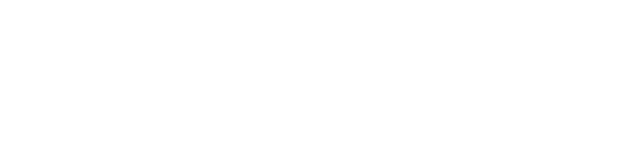
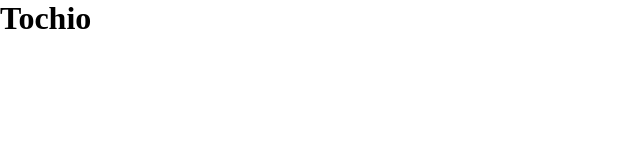
Before and after one commit to Tochio12/challenge-2-professional-portfolio, a plain HTML site: page index.html in a window 1280 px wide. Shown: the whole page, without its empty margins (0-640 px from the left). Drawn offline with Linux system fonts and the light colour scheme.

Commit message:
adding header and some universal css

```diff
--- /dev/null
+++ b/assets/css/style.css
@@ -0,0 +1,5 @@
+* {
+    box-sizing: border-box;
+    padding: 0;
+    margin: 0;
+}
--- a/index.html
+++ b/index.html
@@ -3,12 +3,16 @@
 
 <head>
     <meta charset="UTF-8">
-    <meta http-equiv="X-UA-Compatible" content="IE=edge">
-    <meta name="viewport" content="width=device-width, initial-scale=1.0">
+    <link rel="stylesheet" href="./assets/css/style.css">
     <title>Tochio Herrera Portfolio</title>
 </head>
 
 <body>
+    <header class="header">
+        <h1>
+            Tochio
+        </h1>
+    </header>
 
 </body>
 </html>
```
Also changed, not shown: assets/style.css (deleted).
